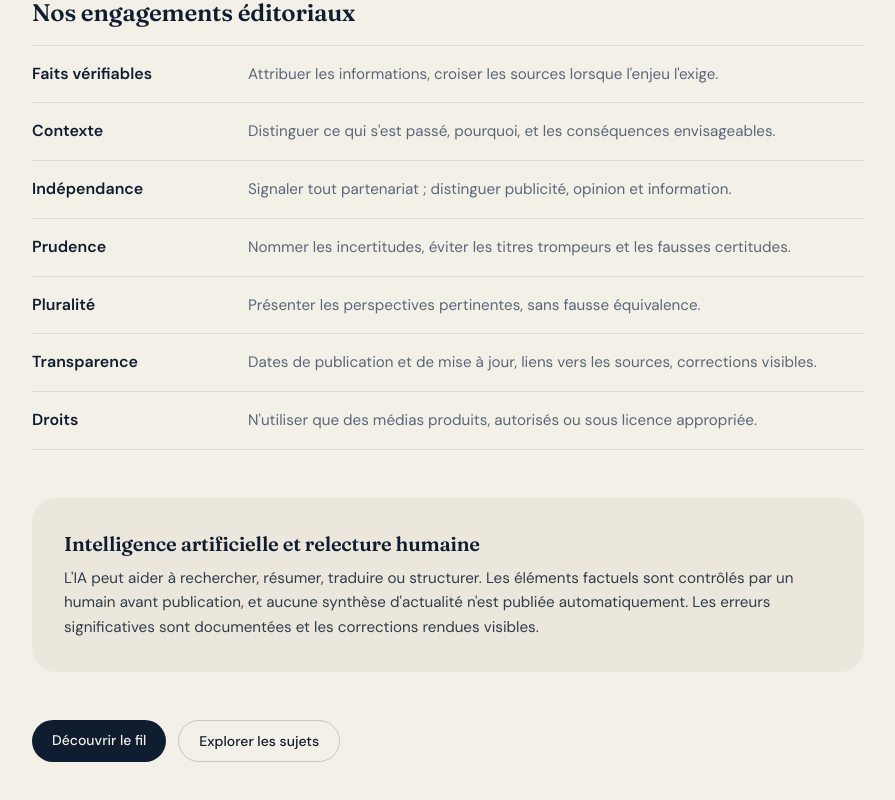
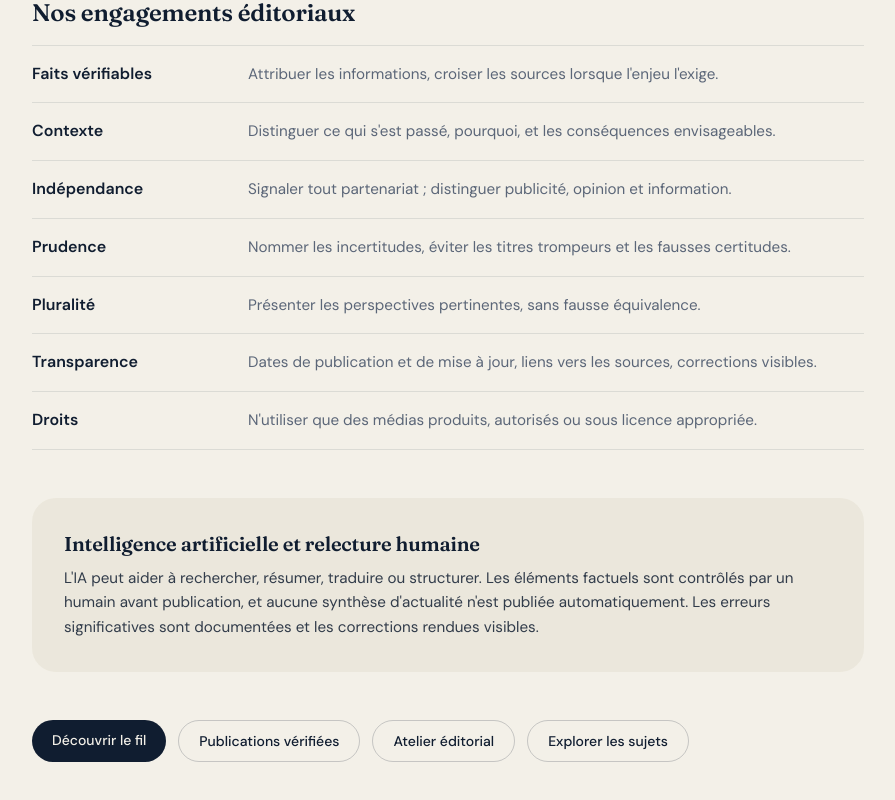
Before and after one commit to nadaudjed/mundi, a Next.js app: page /a-propos in a window 1280 px wide. Shown: the part 1031-1831 px from the top of the page, without its empty margins (192-1087 px from the left). Built offline with nearby package versions, Linux system fonts and the light colour scheme.

Commit message:
feat: link verified publications and editorial studio

```diff
--- a/app/a-propos/page.tsx
+++ b/app/a-propos/page.tsx
@@ -93,6 +93,8 @@ export default function AboutPage() {
         <Link href="/" className="rounded-full bg-night px-5 py-2.5 text-sm font-medium text-ivory hover:bg-blue">
           Découvrir le fil
         </Link>
+        <Link href="/actualites/" className="rounded-full border border-night/20 px-5 py-2.5 text-sm font-medium text-night hover:border-night/50">Publications vérifiées</Link>
+        <Link href="/atelier/" className="rounded-full border border-night/20 px-5 py-2.5 text-sm font-medium text-night hover:border-night/50">Atelier éditorial</Link>
         <Link href="/explorer/" className="rounded-full border border-night/20 px-5 py-2.5 text-sm font-medium text-night hover:border-night/50">
           Explorer les sujets
         </Link>
```
